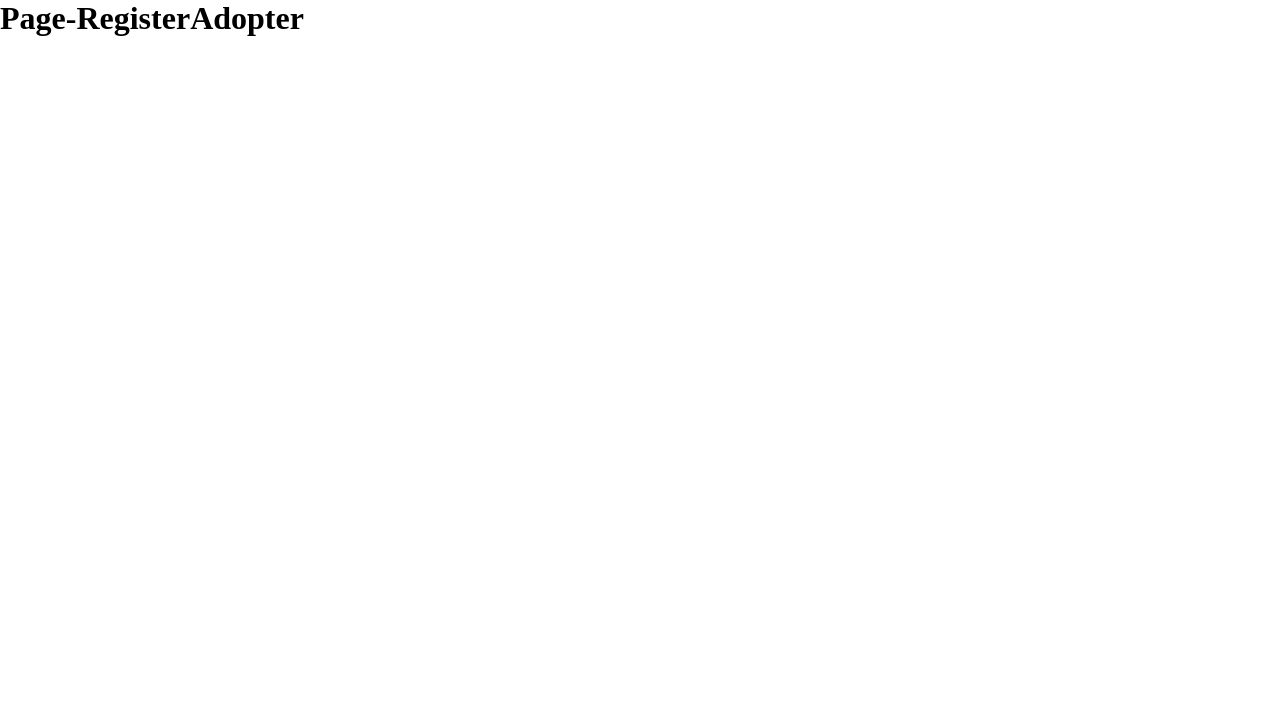
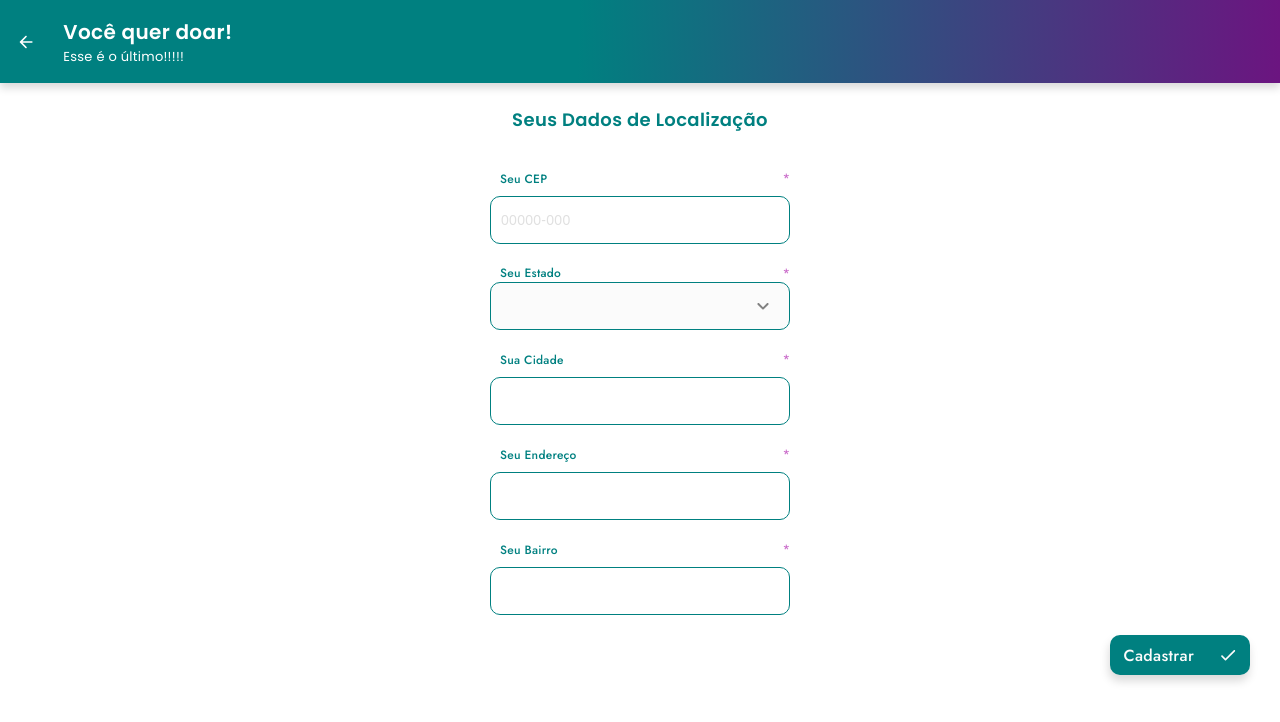
Before and after one commit to estartandodevs-course/Busquepet, a React (Create React App) app: page /cadastro-do-adotante in a window 1280 px wide. Shown: the top 722 px of the page. Built offline with nearby package versions, Linux system fonts and the light colour scheme.

Commit message:
feito a pagina location data

```diff
--- a/src/App.js
+++ b/src/App.js
@@ -4,7 +4,8 @@ import './app.scss'
 // import { useState } from 'react';
 // import { Select } from './components/select/Index';
 // import Icone from './assets/images/Coracao.svg';
-import Routes from './components/Routes';
+// import Routes from './components/Routes';
+import LocationData from './pages/cadastro-do-doador/cadastro-dados-localizacao';
 // const { Button } = require('./components/button/Index');
 
 
@@ -14,7 +15,8 @@ function App() {
 	return (
 		<div className="App">
 			{/* <DonorRegister /> */}
-			<Routes />
+			<LocationData/>
+			{/* <Routes /> */}
 			{/* <Button name="Vamos" icon={Icone} class="purple"></Button>
 			<Select type="estado" /> */}
 
--- a/src/components/InputField/InputField.scss
+++ b/src/components/InputField/InputField.scss
@@ -7,10 +7,10 @@
     font-size: 12px;
     margin-left: 10px;
 
-    span {
+    .asterisk{
       color: #cb6fcb;
-      position: absolute;
-      left: 305px;
+      display: inline;
+      float: right;
     }
   }
   .input {
--- a/src/components/InputField/InputField.jsx
+++ b/src/components/InputField/index.jsx
@@ -6,7 +6,7 @@ export function InputField(props) {
   return (
     <div className="input-field">
       <label className="label">
-        {label} <span>*</span>
+        {label} <span className="asterisk">*</span>
       </label>
       <input
         className="input"
--- a/src/components/select/Index.jsx
+++ b/src/components/select/Index.jsx
@@ -49,9 +49,12 @@ export const Select = props => {
     }
 
     return (
-        <div>
+        <div className="select-container">
+            <label className="label">
+                {props.label} <span className="asterisk">*</span>
+            </label>
             <select name="Select" id="" placeholder="Selecione um estado">
-            {typeMap[props.type].map((element, index)=>{
+            {typeMap[props.typeMap].map((element, index)=>{
                 return <option key={index} value={element.value} >{element.text}</option>
             })}
             </select>
--- a/src/components/select/Select.scss
+++ b/src/components/select/Select.scss
@@ -17,7 +17,7 @@ select {
     border-radius: 10px;
     border: 1px solid #008080;
     outline: none;
-    background: url('../assets/images/arrowDown.svg') no-repeat right #FBFBFB;
+    background: url('../../assets/images/arrowDown.svg') no-repeat right #FBFBFB;
     -webkit-appearance: none;
     -moz-appearance:    none;
     appearance:         none;
@@ -45,3 +45,24 @@ select {
         }
     }
 }
+
+.select-container{
+    display: flex;
+    flex-direction: column;
+    margin-bottom: 20px;
+}
+
+.label {
+    font-family: Jost;
+    color: #008080;
+    font-weight: 500;
+    letter-spacing: 0.02em;
+    font-size: 12px;
+    margin-left: 10px;
+
+    .asterisk{
+      color: #cb6fcb;
+      display: inline;
+      float: right;
+    }
+  }
--- /dev/null
+++ b/src/pages/cadastro-do-doador/cadastro-dados-localizacao/Style.scss
@@ -0,0 +1,20 @@
+.contact-form{
+  display: flex;
+  flex-direction: column;
+  align-items: center;
+  margin-top: 36px;
+}
+
+.title-form {
+  margin-top: 23px;
+  text-align: center;
+}
+
+.button-skip{
+  display: flex;
+  justify-content: flex-end;
+  align-items: flex-end;
+  margin-top: auto;
+  margin-right: 30px;
+  margin-bottom: 30px;
+}
--- /dev/null
+++ b/src/pages/cadastro-do-doador/cadastro-dados-localizacao/index.jsx
@@ -0,0 +1,28 @@
+import Header from '../../../components/Header/index';
+import Text from '../../../components/Text/index';
+import {InputField} from '../../../components/InputField';
+import {Select} from '../../../components/select/Index';
+import Button from '../../../components/Button';
+import Check from '../../../assets/images/Check.svg';
+import './Style.scss';
+export default function LocationData () {
+
+    return (
+        <div>
+            <Header title="Você quer doar!" subTitle="Esse é o último!!!!!"/>
+            <Text type="titleform">Seus Dados de Localização</Text>
+
+            <div className="contact-form">
+                <InputField label="Seu CEP" type="text" placeholder="00000-000"></InputField>
+                <Select typeMap="estado" label="Seu Estado"></Select>
+                <InputField label="Sua Cidade" type="text"></InputField>
+                <InputField label="Seu Endereço" type="text"></InputField>
+                <InputField label="Seu Bairro" type="text"></InputField>
+            </div>
+
+            <div className="button-skip">
+                <Button identifier="green" name="Cadastrar" icon={Check}></Button>
+            </div>
+        </div>
+    )
+}
```
Also changed, not shown: src/components/Button/Button.scss (line endings or trailing spaces).
